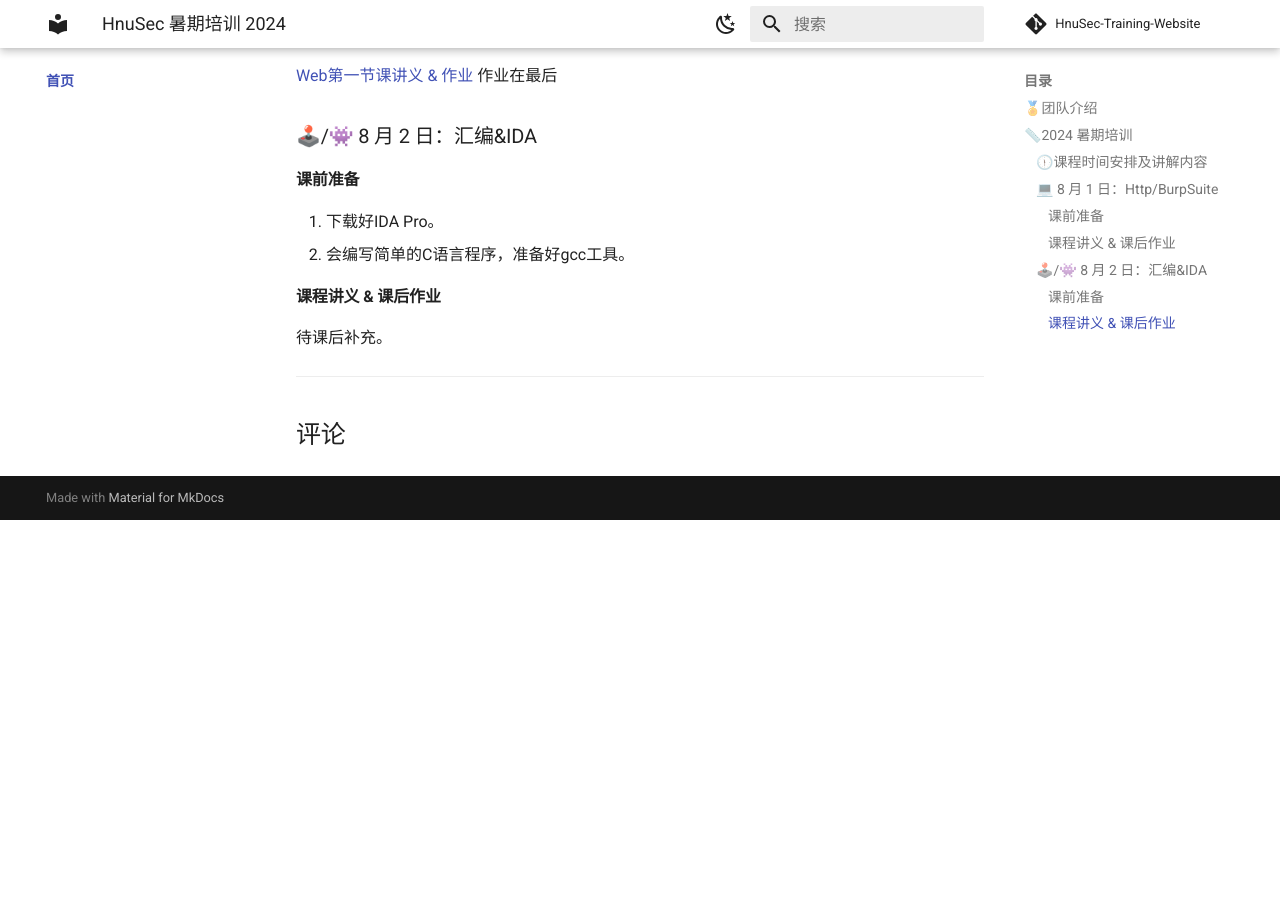
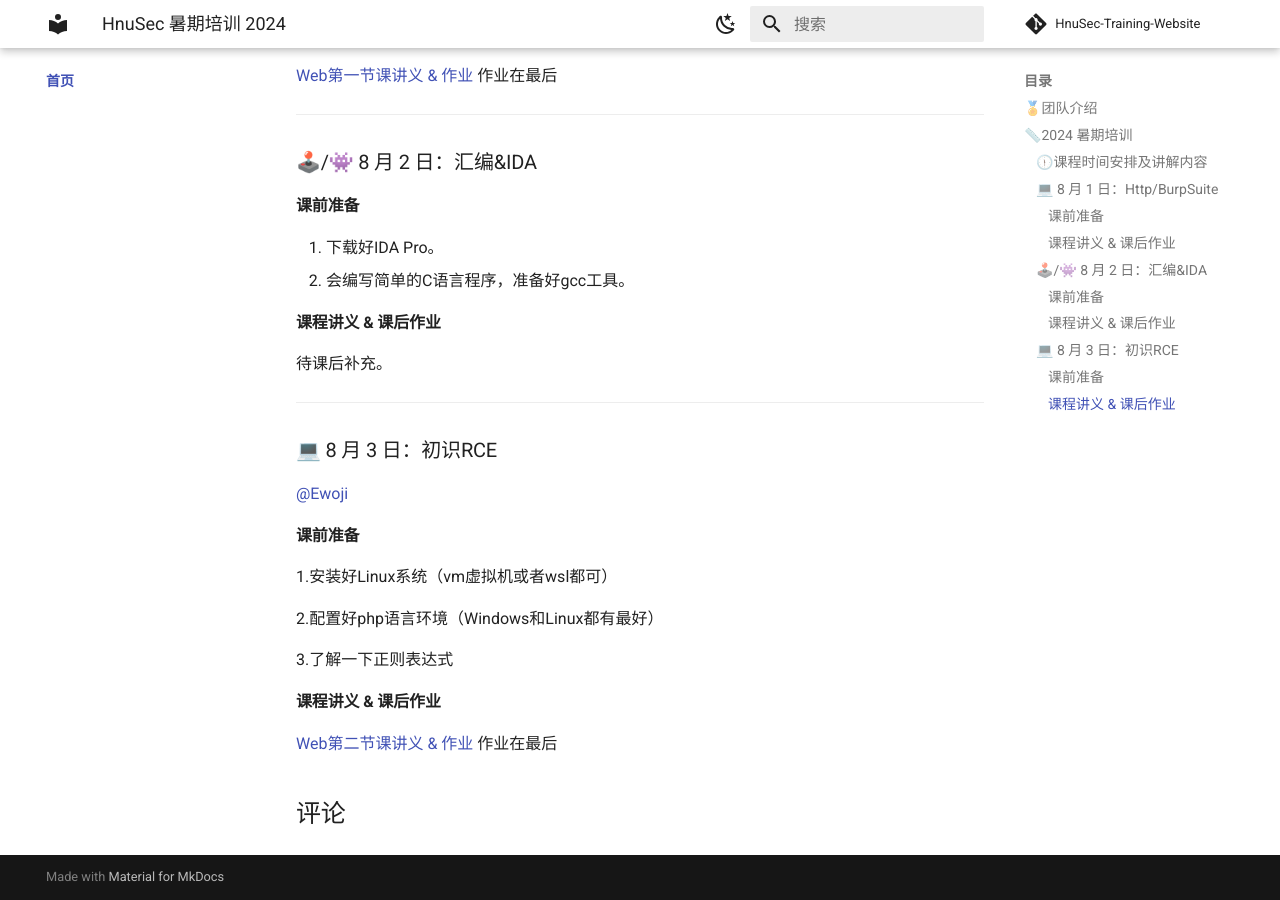
Before and after one commit to natro92/HnuSec-Training-Website, an MkDocs documentation site: the page built from docs/index.md, in a window 1280 px wide and 900 px high, scrolled down 2268 px. Built offline with MkDocs 1.6.1 and Material for MkDocs 9.7.7, drawn with Linux system fonts in a browser that asks for light colours; comment, search, counter and statistics services are not loaded; before the commit the page ends 2788 px from its top, so only the background shows below that; some of the changed lines change nothing that is shown.

Commit message:
8.3update

````diff
--- a/docs/index.md
+++ b/docs/index.md
@@ -74,6 +74,11 @@ HnuSec - 海南大学网安实验室 是隶属于海南大学网络空间安全
 
 [Web第一节课讲义 & 作业](https://hnusec-training.natro92.fun/web/lesson-1)
 作业在最后
+
+---
+
+
+
 ### 🕹️/👾 8 月 2 日：汇编&IDA
 
 #### 课前准备
@@ -86,3 +91,20 @@ HnuSec - 海南大学网安实验室 是隶属于海南大学网络空间安全
 待课后补充。
 
 -----
+
+### 💻 8 月 3 日：初识RCE
+
+[@Ewoji](http://ewojii.com/)
+
+#### 课前准备
+
+1.安装好Linux系统（vm虚拟机或者wsl都可）
+
+2.配置好php语言环境（Windows和Linux都有最好）
+
+3.了解一下正则表达式
+
+#### 课程讲义 & 课后作业
+
+[Web第二节课讲义 & 作业](https://hnusec-training.natro92.fun/web/lesson-3)
+作业在最后
--- /dev/null
+++ b/docs/web/lesson-3.md
@@ -0,0 +1,218 @@
+# 课前准备
+
+1.安装好Linux系统（vm虚拟机或者wsl都可）
+
+2.配置好php语言环境（Windows和Linux都有最好）
+
+3.了解一下正则表达式
+
+# 基础知识
+
+## Linux系统需要的一些认识
+
+- Linux是开源操作系统，可以更改源代码，而Windows是商业操作系统，没有访问源代码的权限。
+
+- Linux运行速度更快，Windows在旧硬件上运行较慢。
+
+- Linux提供更好的定制化和灵活性，Windows提供更友好的用户界面和更广泛的软件兼容性。
+
+- Linux适用于程序设计和服务器工作且一般没有图形化界面，Windows适用于日常任务和桌面环境。
+
+## Linux系统的基本命令操作
+
+Linux系统一切皆文件，我们要懂得对文件的基本操作
+
+### 查看当前目录存在的文件和文件夹
+
+- ls
+
+### 切换文件夹
+
+- cd xxx进入指定目录
+- cd .. 返回上一级目录
+
+### 查看文件
+
+- cat
+- tail
+
+### 创建文件
+- touch
+
+### 移动复制删除文件
+- cp /e1.txt /e2.txt 复制
+- mv /1.txt /go/1.txt 移动
+- rm 1.txt 删除
+
+### 编辑文件
+- vim 1.txt
+
+以上命令只是能能够让你快速上手linux并进行简单的操作，随着更深入的学习，命令会变得更复杂
+
+# RCE
+
+## 什么是RCE
+
+rce是Remote Command Execute的缩写
+
+即远程执行命令，它可以是一种漏洞，也可以看作渗透测试的最后一环
+
+如果能成功rce，意味着你离成功不远了
+
+## 如何RCE
+
+RCE基本要满足如下条件
+
+**存在危险函数且危险函数的参数可控**
+
+以php为例，有且不只这些危险函数
+
+```
+执行系统命令的函数:
+有回显:
+system(),passthur()
+无回显:
+exec()
+shell_exec()
+
+执行php代码的函数:
+eval()
+```
+
+通过这些危险函数，我们传入想执行的命令作为参数运行即可执行命令
+
+### 实例
+
+在早期一些提供ping功能的地方可能会存在rce漏洞，如下
+
+```php
+if($_POST['ip']){
+    $ip = $_POST['ip'];
+    system("ping ".$ip);
+}
+```
+
+危险函数system()存在且$ip参数可控
+
+我们只需给ip赋值为"1&whoami"即可执行同时执行ping 1 和 whoami两条命令
+
+## 为什么要RCE
+
+### 在CTF中
+
+flag往往藏在网站根目录，所以我们要通过命令去读取flag
+
+### 在实战中
+
+1.发现rce漏洞往往是高危漏洞
+
+2.通过rce控制主机有助于更深入的渗透
+
+## RCE在CTF中的基础考察方式
+
+通过上面实例我们知道，我们的漏洞利用过程为
+
+阅读源码-->发现漏洞-->利用漏洞
+
+那么对于新手而言往往注重考察如何利用漏洞，而不是阅读源码挖掘漏洞（因为这需要很深的代码功底）
+
+所以题目一般会很直接明了的给出哪里存在危险函数，且什么参数可控
+
+ctfshow-web29:
+
+```php
+error_reporting(0);
+if(isset($_GET['c'])){
+    $c = $_GET['c'];
+    if(!preg_match("/flag/i", $c)){
+        eval($c);
+    }
+
+}else{
+    highlight_file(__FILE__);
+}
+```
+
+ctfshow-web34:
+
+```php
+error_reporting(0);
+if(isset($_GET['c'])){
+    $c = $_GET['c'];
+    if(!preg_match("/flag|system|php|cat|sort|shell|\.| |\'|\`|echo|\;|\(|\:|\"/i", $c)){
+        eval($c);
+    }
+
+}else{
+    highlight_file(__FILE__);
+}
+```
+
+可见考察重点一般是放在ban关键词，绕关键词上，所以主要考察我们的绕过技巧
+
+## 关于绕过
+
+绕过的方式千奇百怪，但最重要的思想还是替代，下面仅介绍一些基础的替代
+
+### 查看类命令的替代
+
+cat
+
+tail--看文件末尾，对一些比较长的文件才有显著效果
+
+sort--排序并输出内容
+
+tac
+
+head
+
+nl
+
+more
+
+less
+
+od（od -t d1 tmp flag）
+
+rev（rev flag | rev）
+
+## flag字段的替代
+
+f*:匹配所有f开头的文件
+
+fla?:匹配所有flax，x代表任意字符
+
+fla[f-h]:匹配flaf，flag，flah
+
+fla{f,g.h}:匹配flaf，flag，flah
+
+f''lag = f""lag = flag
+
+以上的方法仅仅是让你明白何为“绕过”，当你明白“绕过”的概念后，可以将思维发散，多在网上收集资料，刷题，你会碰见很多千奇百怪的绕过
+
+## 你需要了解的一些linux命令行中的特殊字符
+
+[linux特殊符号大全 - balaamwe - 博客园 (cnblogs.com)](https://www.cnblogs.com/balaamwe/archive/2012/03/15/2397998.html)
+
+## 关于正则表达式
+
+对于关键词的禁用往往是通过正则表达式的形式书写的
+
+对于没有系统学习正则表达式的人来说看懂一些简单的过滤应该也问题不大
+
+但是认真学习正则表达式且会书写和利用它来做一些事情我认为还是很有帮助的
+
+# 课后作业
+
+- 速通正则表达式https://regexlearn.com/zh-cn（附完成截图）
+
+- 思考一下当我们使用exec()而不是system()来执行命令时，我们该如何去得到回显结果（tip：反弹shell）（附成功反弹shell截图）
+- 通过做题简单整理并收集一下自己的绕过词典，学习新的绕过方式
+
+推荐做题平台https://buuoj.cn/，[诺赛斯 (nssctf.cn)](https://www.nssctf.cn/index)
+
+课后作业最好为pdf或者md格式（若为md格式有图片必须一起打包）
+
+如果学有余力可以自己搭建一下题目环境，不用提交
+
+发送到邮箱1060089371@qq.com(8.14号前)
````
